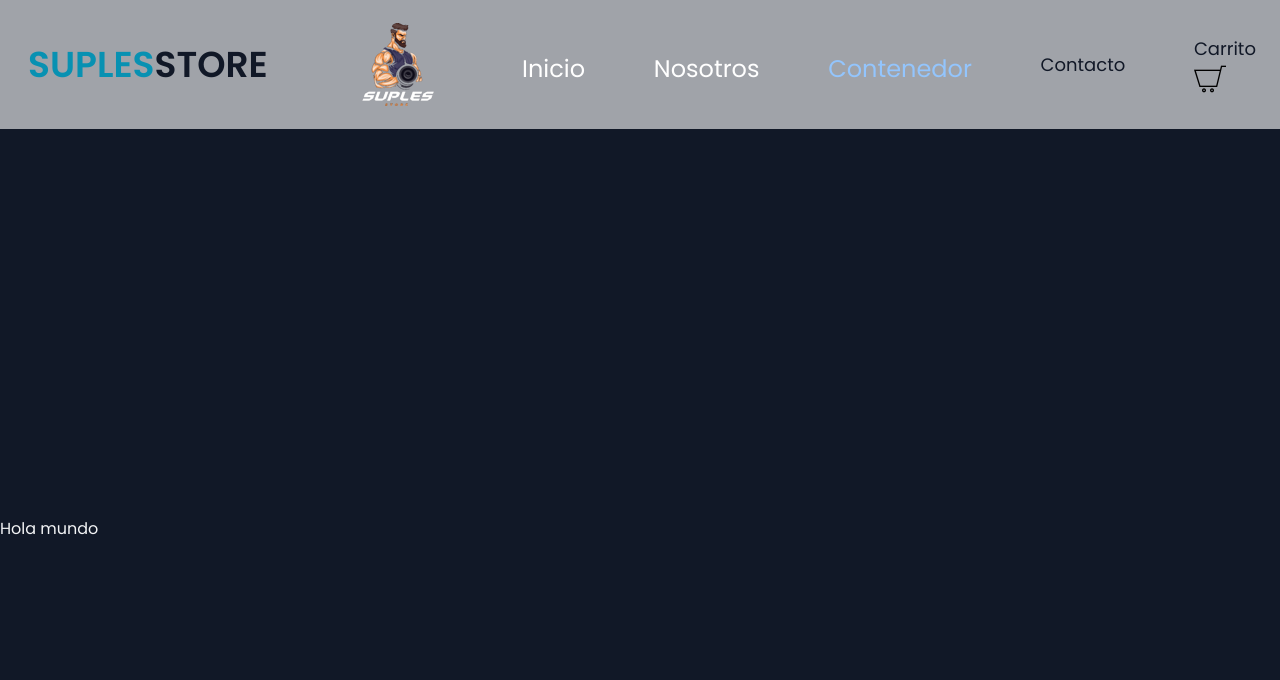
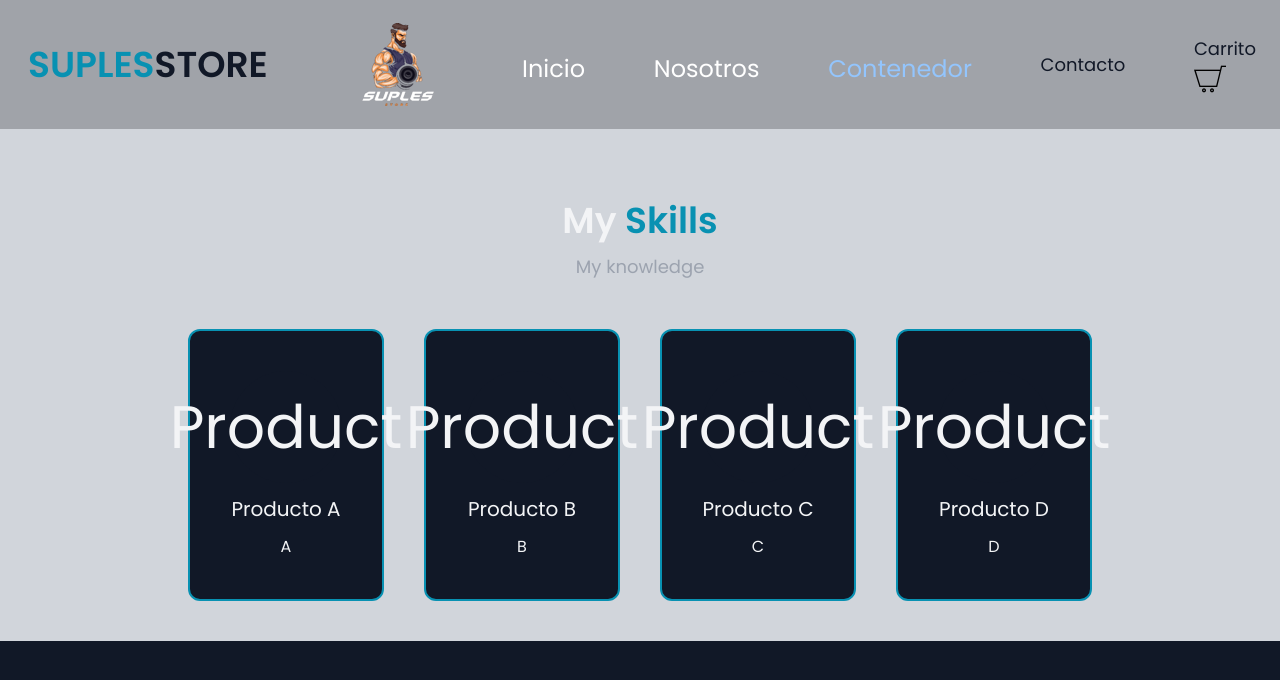
Before and after one commit to untalkikin/suples-stores, a React (Vite) app: page /Contenedor in a window 1280 px wide. Shown: the top 680 px of the page. Built offline with nearby package versions, Linux system fonts and the light colour scheme.

Commit message:
UpdateItemListContaines
More Updates.

```diff
--- a/src/components/ItemListContainer.jsx
+++ b/src/components/ItemListContainer.jsx
@@ -1,10 +1,55 @@
 import React from 'react'
 
 
-function ItemListContainers({greeting}){
-    return(
-        <section className="min-h-screen flex py-10 md:flex-row flex-col items-center">
-            <h3>{greeting}</h3>
+function ItemListContainers() {
+    const productos = [
+        { id: 1, titulo: "Producto A", descripcion: "Descripcion del producto", precio: 1000, Categoria: "A" },
+        { id: 2, titulo: "Producto B", descripcion: "Descripcion del producto", precio: 100, Categoria: "B" },
+        { id: 3, titulo: "Producto C", descripcion: "Descripcion del producto", precio: 2000, Categoria: "C" },
+        { id: 4, titulo: "Producto D", descripcion: "Descripcion del producto", precio: 1500, Categoria: "D" },
+    ]
+
+    const promesaProductos = new Promise((resolve, reject) => {
+        if (productos.length > 0) {
+            setTimeout(() => {
+                resolve(productos)
+            }, 5000)
+        } else {
+            reject("No se resolvo la promesa")
+        }
+    })
+
+    promesaProductos
+        .then((resultado) => {
+            console.log(resultado)
+        })
+
+        .catch((error) => {
+            console.log(error)
+        })
+
+    return (
+        <section id="skills" className="py-10 bg-gray-300 relative">
+            <div className="mt-8 text-gray-100 text-center">
+                <h3 className="text-4xl font-semibold">
+                    My <span className="text-cyan-600">Skills</span>
+                </h3>
+                <p className="text-gray-400 mt-3 text-lg">My knowledge</p>
+                <div className="flex items-center justify-center mt-12 gap-10 flex-wrap">
+                    {productos.map((producto, id) => (
+                        <div
+                            key={id}
+                            className="border-2 group border-cyan-600 relative min-w-[10rem] max-w-[16rem] bg-gray-900 p-10 rounded-xl"
+                        >
+                            <div className="text-6xl w-28 h-28 bg-gray-900 rounded-full flex items-center justify-center group-hover:text-cyan-600">
+                                <h4>Product</h4>
+                            </div>
+                            <p className="text-xl mt-3">{producto.titulo}</p>
+                            <p className="text-l mt-3">{producto.Categoria}</p>
+                        </div>
+                    ))}
+                </div>
+            </div>
         </section>
     );
 }
```
